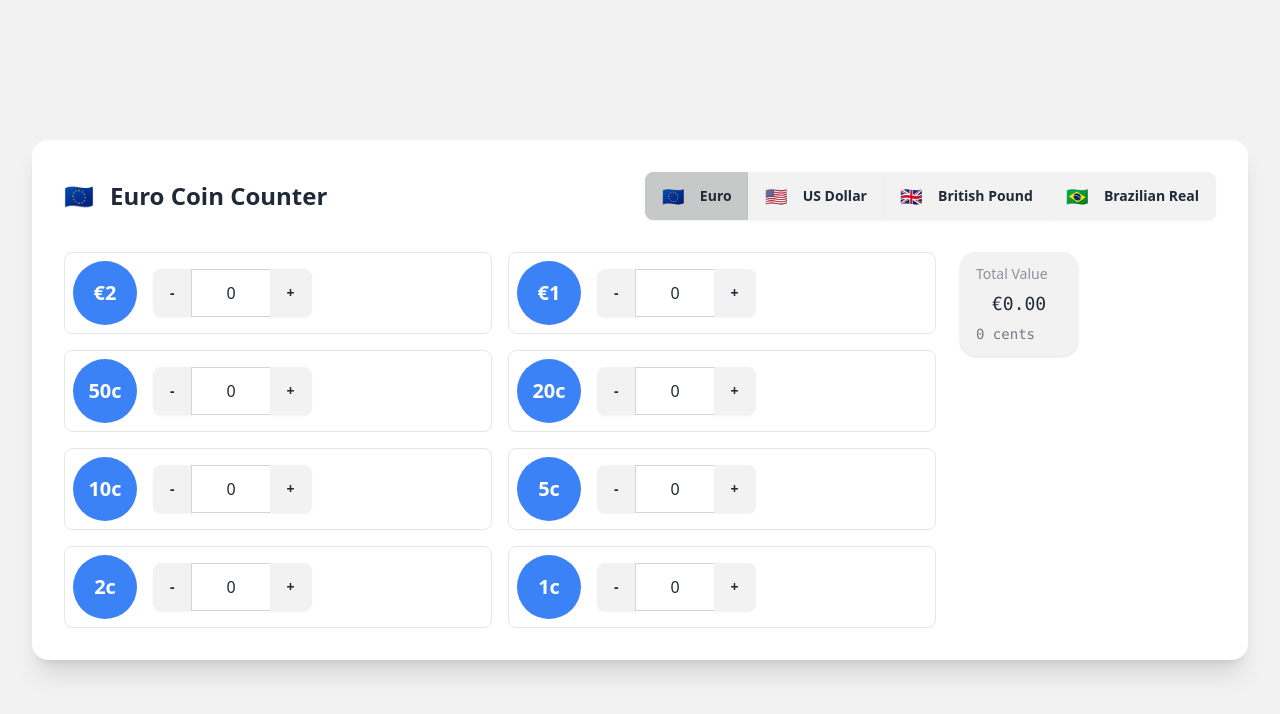
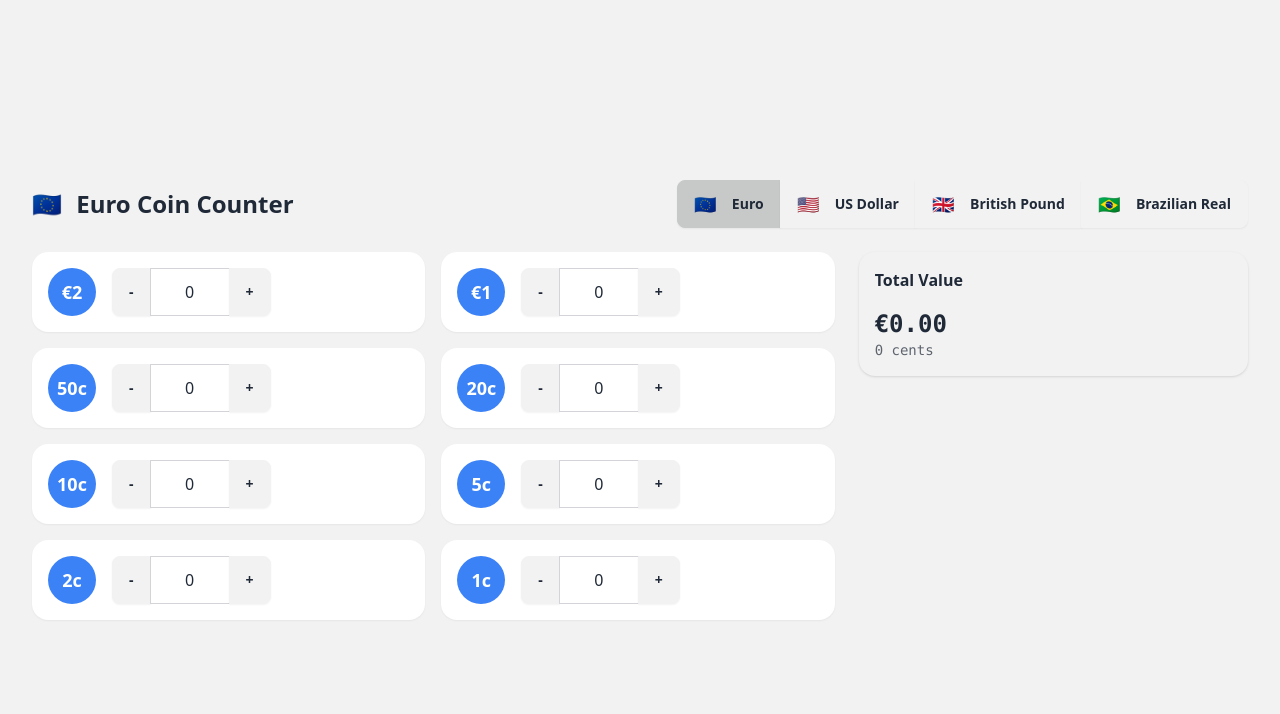
Before and after one commit to lauroguedes/coin-counter, a Vue app: page / in a window 1280 px wide. Shown: the top 714 px of the page. Built offline with nearby package versions, Linux system fonts and the light colour scheme.

Commit message:
style: change the layout to more compact

```diff
--- a/src/components/CoinCounter.vue
+++ b/src/components/CoinCounter.vue
@@ -31,11 +31,11 @@ const resetCoin = (coin: Coin) => {
 
 <template>
   <div class="container mx-auto p-4">
-    <div class="card bg-base-100 shadow-xl">
-      <div class="card-body">
+    <div class="flex flex-col gap-6">
+      <!-- Header -->
       <Transition name="fade-slow" mode="out-in">
-          <div :key="selectedCurrency.code" class="flex flex-col md:flex-row justify-between items-center gap-4 mb-6">
-            <h2 class="card-title text-2xl font-bold text-center">
+        <div :key="selectedCurrency.code" class="flex flex-col md:flex-row justify-between items-center gap-4">
+          <h2 class="text-2xl font-bold text-center md:text-left">
             <span class="mr-2 text-2xl">{{ selectedCurrency.flag }}</span>
             {{ selectedCurrency.name }} Coin Counter
           </h2>
@@ -47,8 +47,10 @@ const resetCoin = (coin: Coin) => {
         </div>
       </Transition>
 
-        <div class="flex flex-col-reverse md:flex-row gap-6">
-          <div class="flex-1">
+      <!-- Main Content -->
+      <div class="grid grid-cols-1 lg:grid-cols-3 gap-6">
+        <!-- Coins Grid -->
+        <div class="lg:col-span-2">
           <TransitionGroup
             name="fade-list"
             tag="div"
@@ -68,7 +70,8 @@ const resetCoin = (coin: Coin) => {
           </TransitionGroup>
         </div>
 
-          <div class="md:w-64 flex-shrink-0">
+        <!-- Total Display -->
+        <div class="lg:col-span-1">
           <div class="sticky top-4">
             <Transition name="fade-scale" mode="out-in">
               <TotalDisplay
@@ -78,7 +81,6 @@ const resetCoin = (coin: Coin) => {
                 @reset="resetCounts"
               />
             </Transition>
-            </div>
           </div>
         </div>
       </div>
--- a/src/components/CoinInput.vue
+++ b/src/components/CoinInput.vue
@@ -33,33 +33,70 @@ const formattedValue = computed(() => {
 </script>
 
 <template>
-  <div class="flex items-center p-2 border rounded-lg hover:shadow-md transition-shadow duration-200">
+  <div class="card bg-base-100 shadow-sm hover:shadow-md transition-shadow duration-200">
+    <div class="card-body p-4">
+      <div class="flex items-center gap-4">
+        <!-- Coin Circle -->
         <div
           :class="[
-        'w-16 h-16 flex items-center justify-center text-white rounded-full mr-4 transition-colors duration-200',
+            'w-12 h-12 flex items-center justify-center text-white rounded-full transition-colors duration-200 shrink-0',
             coinColor
           ]"
         >
-      <span class="text-xl font-bold">{{ coin.label }}</span>
+          <span class="text-lg font-bold">{{ coin.label }}</span>
         </div>
-    <div class="flex-1 flex items-center justify-between">
-      <div class="join">
-        <button class="btn join-item" @click="emit('decrement', coin)">-</button>
+
+        <!-- Controls -->
+        <div class="join flex-1">
+          <button
+            class="btn join-item"
+            @click="emit('decrement', coin)"
+          >
+            -
+          </button>
           <input
             type="number"
             v-model="coin.count"
             min="0"
-          class="input input-bordered join-item w-20 text-center"
+            inputmode="numeric"
+            pattern="[0-9]*"
+            class="input input-bordered join-item w-20 text-center text-lg"
           />
-        <button class="btn join-item" @click="emit('increment', coin)">+</button>
+          <button
+            class="btn join-item"
+            @click="emit('increment', coin)"
+          >
+            +
+          </button>
         </div>
+
+        <!-- Value Display -->
+        <div class="shrink-0">
           <CoinValueDisplay
             v-if="coin.count > 0"
             :value="formattedValue"
             :showReset="true"
             @reset="emit('reset', coin)"
           />
-      <div v-else class="w-20"></div>
+        </div>
+      </div>
     </div>
   </div>
 </template>
+
+<style scoped>
+/* Prevent zoom on focus for iOS */
+input[type="number"] {
+  font-size: 16px;
+}
+
+/* Hide number input spinners */
+input[type="number"]::-webkit-inner-spin-button,
+input[type="number"]::-webkit-outer-spin-button {
+  -webkit-appearance: none;
+  margin: 0;
+}
+input[type="number"] {
+  -moz-appearance: textfield;
+}
+</style>
--- a/src/components/CoinValueDisplay.vue
+++ b/src/components/CoinValueDisplay.vue
@@ -10,19 +10,30 @@ const emit = defineEmits<{
 </script>
 
 <template>
-  <div class="flex items-center gap-2">
-    <div v-if="showReset" class="tooltip tooltip-left" data-tip="Reset">
-      <button
-        class="btn btn-circle btn-xs btn-ghost"
-        @click="emit('reset')"
-      >
-        <svg xmlns="http://www.w3.org/2000/svg" class="h-4 w-4" fill="none" viewBox="0 0 24 24" stroke="currentColor">
-          <path stroke-linecap="round" stroke-linejoin="round" stroke-width="2" d="M4 4v5h.582m15.356 2A8.001 8.001 0 004.582 9m0 0H9m11 11v-5h-.581m0 0a8.003 8.003 0 01-15.357-2m15.357 2H15" />
-        </svg>
-      </button>
+  <div class="flex items-center gap-3">
+    <div class="badge badge-lg bg-base-200 border-0">
+      <span class="font-mono text-base">{{ value }}</span>
     </div>
-    <div class="badge badge-lg gap-2 text-lg p-4 bg-base-200 border-0">
-      <span class="font-mono">{{ value }}</span>
-    </div>
+    <button
+      v-if="showReset"
+      class="btn btn-sm btn-ghost btn-square"
+      @click="emit('reset')"
+    >
+      <svg xmlns="http://www.w3.org/2000/svg" class="h-4 w-4" fill="none" viewBox="0 0 24 24" stroke="currentColor">
+        <path stroke-linecap="round" stroke-linejoin="round" stroke-width="2" d="M19 7l-.867 12.142A2 2 0 0116.138 21H7.862a2 2 0 01-1.995-1.858L5 7m5 4v6m4-6v6m1-10V4a1 1 0 00-1-1h-4a1 1 0 00-1 1v3M4 7h16" />
+      </svg>
+    </button>
   </div>
 </template>
+
+<style scoped>
+.tooltip:before {
+  font-size: 0.75rem;
+}
+
+@media (max-width: 640px) {
+  .tooltip:before {
+    display: none;
+  }
+}
+</style>
--- a/src/components/TotalDisplay.vue
+++ b/src/components/TotalDisplay.vue
@@ -32,16 +32,23 @@ watch(() => props.totalValue, (newValue, oldValue) => {
 </script>
 
 <template>
-  <div class="stats shadow bg-base-200">
-    <div class="stat px-4 py-3">
-      <div class="flex flex-col gap-1">
-        <div class="stat-title text-sm opacity-80">Total Value</div>
-        <CoinValueDisplay
-          :value="formatCurrency(totalValue)"
-          :showReset="totalValue > 0"
-          @reset="emit('reset')"
-        />
-        <div class="stat-desc font-mono text-sm">
+  <div class="card bg-base-200 shadow">
+    <div class="card-body p-4">
+      <div class="flex items-center justify-between">
+        <h3 class="card-title text-base">Total Value</h3>
+        <button
+          v-if="totalValue > 0"
+          class="btn btn-sm btn-ghost"
+          @click="emit('reset')"
+        >
+          Reset All
+        </button>
+      </div>
+      <div class="mt-2">
+        <div class="text-2xl font-mono font-semibold">
+          {{ formatCurrency(totalValue) }}
+        </div>
+        <div class="text-sm font-mono opacity-70">
           {{ Math.round(totalDisplayValue) }} cents
         </div>
       </div>
```
Lines whose indentation alone changed are shown as unchanged.
